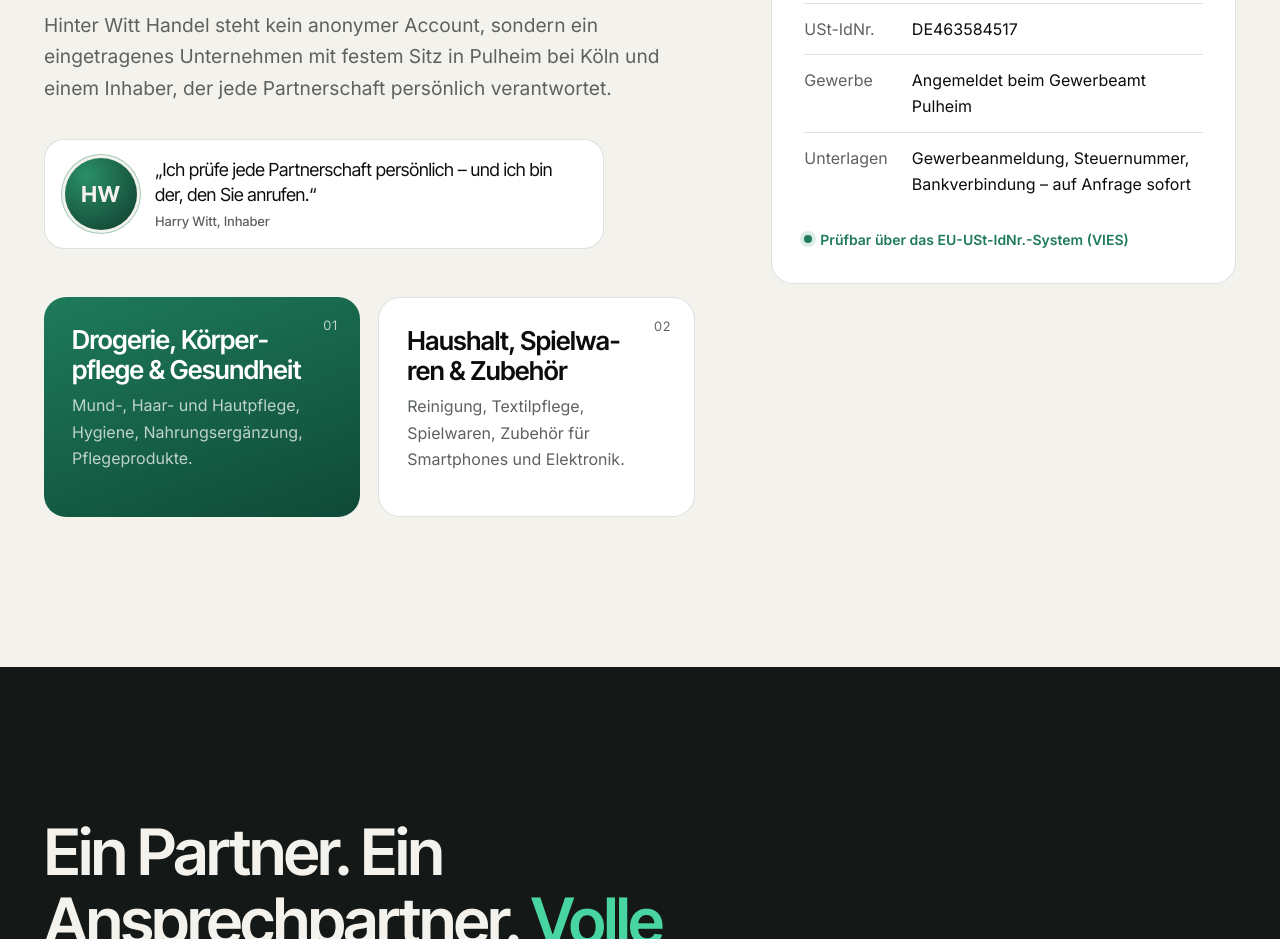
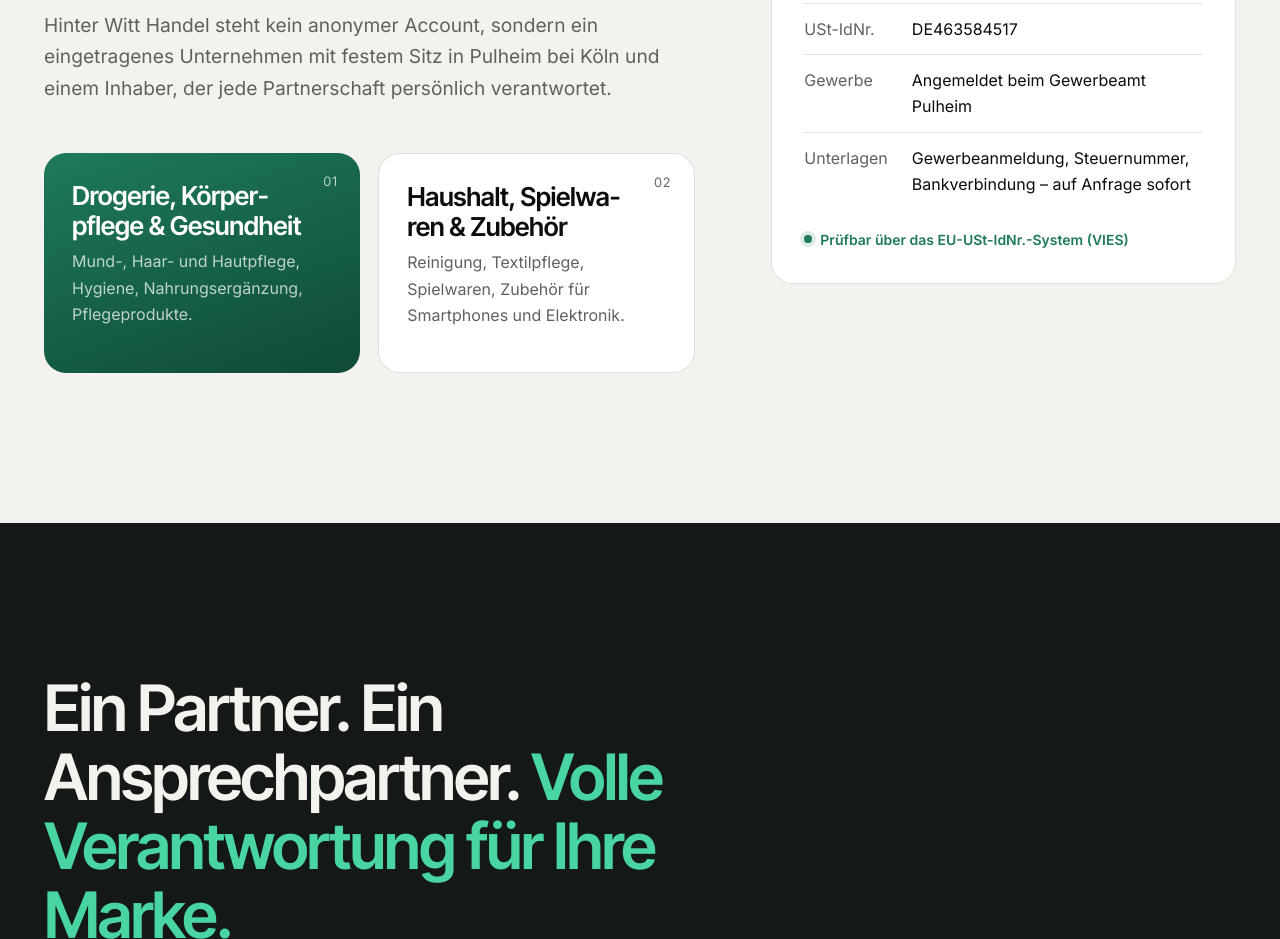
Before and after one commit to wittshandel-alt/witthandel-website, a plain HTML site: page index.html in a window 1280 px wide. Shown: the part 2777-3716 px from the top of the page. Drawn offline with Linux system fonts and the light colour scheme.

Commit message:
Owner card left for later (Harry 27.11.2026)
Co-Authored-By: Claude Opus 5.5 <noreply@anthropic.com>
Claude-Session: https://claude.ai/code/session_015ErG48n93MJDPbCmpj6w9J

```diff
--- a/index.html
+++ b/index.html
@@ -126,10 +126,6 @@
           <p class="kicker">Unternehmen</p>
           <h2>Inhabergeführt. Registriert. Erreichbar.</h2>
           <p class="intro">Hinter Witt Handel steht kein anonymer Account, sondern ein eingetragenes Unternehmen mit festem Sitz in Pulheim bei Köln und einem Inhaber, der jede Partnerschaft persönlich verantwortet.</p>
-          <figure class="owner">
-            <div class="owner-pic" aria-hidden="true">HW</div>
-            <blockquote>„Ich prüfe jede Partnerschaft persönlich – und ich bin der, den Sie anrufen.“<cite>Harry Witt, Inhaber</cite></blockquote>
-          </figure>
           <div class="tiles two" style="margin-top: 48px">
             <div class="tile feature" style="min-height: 220px"><span class="num">01</span><div><h3>Drogerie, Körperpflege &amp; Gesundheit</h3><p>Mund-, Haar- und Hautpflege, Hygiene, Nahrungsergänzung, Pflegeprodukte.</p></div></div>
             <div class="tile" style="min-height: 220px"><span class="num">02</span><div><h3>Haushalt, Spielwaren &amp; Zubehör</h3><p>Reinigung, Textilpflege, Spielwaren, Zubehör für Smartphones und Elektronik.</p></div></div>
--- a/style.css
+++ b/style.css
@@ -403,7 +403,7 @@ nav.main .partner-login { display: inline-flex; align-items: center; gap: 6px; c
 nav.main .partner-login:hover { color: var(--on-dark); }
 nav.main .partner-login .lock { flex: none; }
 
-/* ---------- 27.11.2026: sphere, proof, owner, tighter phone ---------- */
+/* ---------- 27.11.2026: sphere, proof, tighter phone ---------- */
 canvas.hero-orb { position: absolute; z-index: 0; right: max(-60px, calc(50% - 700px)); top: 50%; transform: translateY(-54%);
   width: min(46vw, 640px); aspect-ratio: 1; pointer-events: none; }
 .hero .wrap { position: relative; z-index: 1; }
@@ -442,18 +442,12 @@ canvas.hero-orb { position: absolute; z-index: 0; right: max(-60px, calc(50% - 7
 @media (max-width: 900px) { .proof-grid { grid-template-columns: 1fr; } .report { transform: none; } }
 @media (max-width: 560px) { .r-kpis { grid-template-columns: 1fr 1fr; } .r-rows div { grid-template-columns: 110px 1fr 36px; font-size: 12px; } .report { padding: 16px; } }
 
-.owner { display: flex; align-items: center; gap: 18px; margin: 34px 0 0; padding: 18px 20px; border-radius: 20px; background: var(--white); border: 1px solid var(--line); max-width: 560px; }
-.owner-pic { width: 72px; height: 72px; flex: none; border-radius: 50%; display: grid; place-items: center; font: 700 22px var(--display); letter-spacing: .04em;
-  color: var(--on-dark); background: radial-gradient(circle at 30% 25%, #2a8f6a, #0f3a2b); box-shadow: 0 0 0 3px var(--paper), 0 0 0 4px rgba(30,122,90,.4); }
-.owner blockquote { margin: 0; font-family: var(--display); font-size: 18px; line-height: 1.35; letter-spacing: -.01em; }
-.owner cite { display: block; margin-top: 6px; font: 500 13px var(--body); color: var(--muted); font-style: normal; }
 
 @media (max-width: 600px) {
   section { padding: 64px 0; }
   .hero { min-height: auto; padding-bottom: 8px; }
   .eyebrow { font-size: 11px; letter-spacing: .14em; }
   .statement { padding: 56px 0; } .statement p.big { font-size: 30px; }
-  .owner { padding: 14px; gap: 14px; } .owner-pic { width: 56px; height: 56px; font-size: 18px; } .owner blockquote { font-size: 16px; }
 }
 @media (max-width: 860px) { canvas.hero-orb { width: 300px; right: -120px; top: 70px; opacity: .32; } }
 @media (max-width: 600px) { .eyebrow { white-space: nowrap; font-size: 10.5px; letter-spacing: .1em; gap: 10px; } .eyebrow::before { width: 22px; }
```
